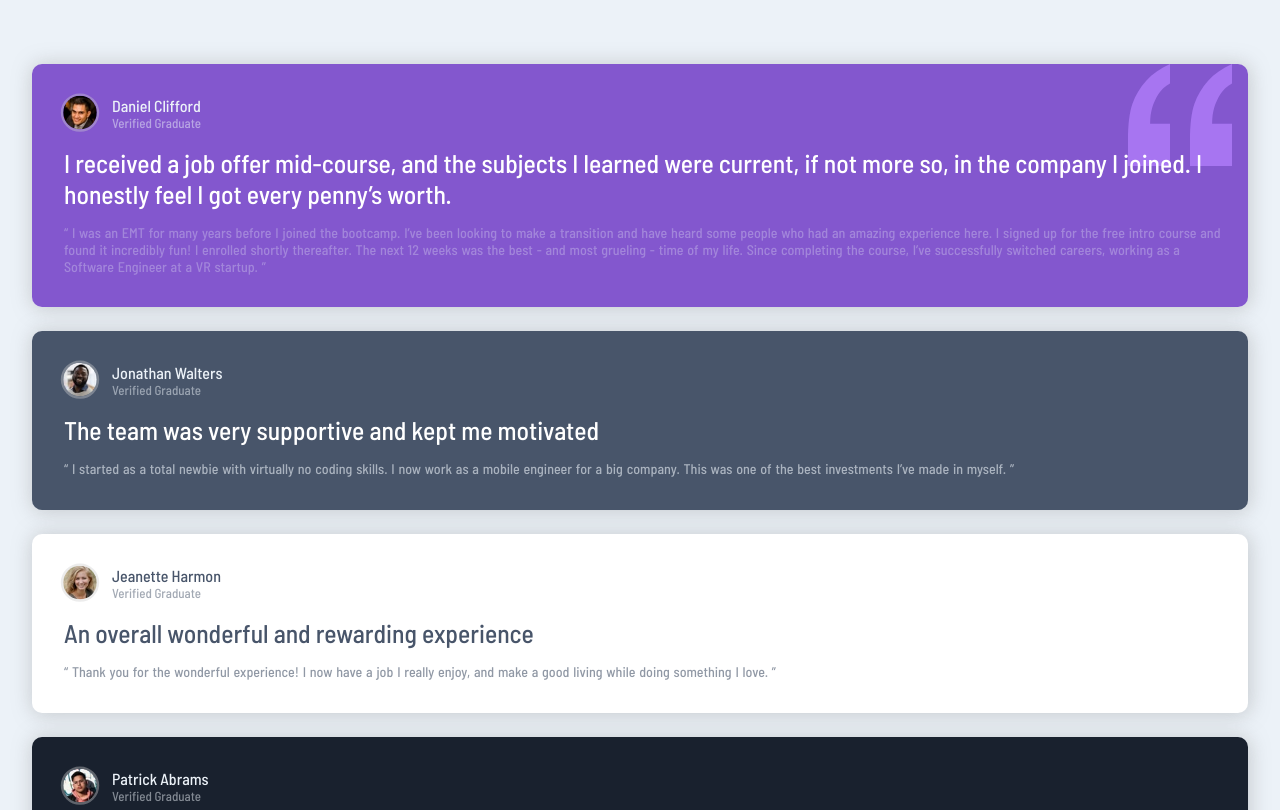
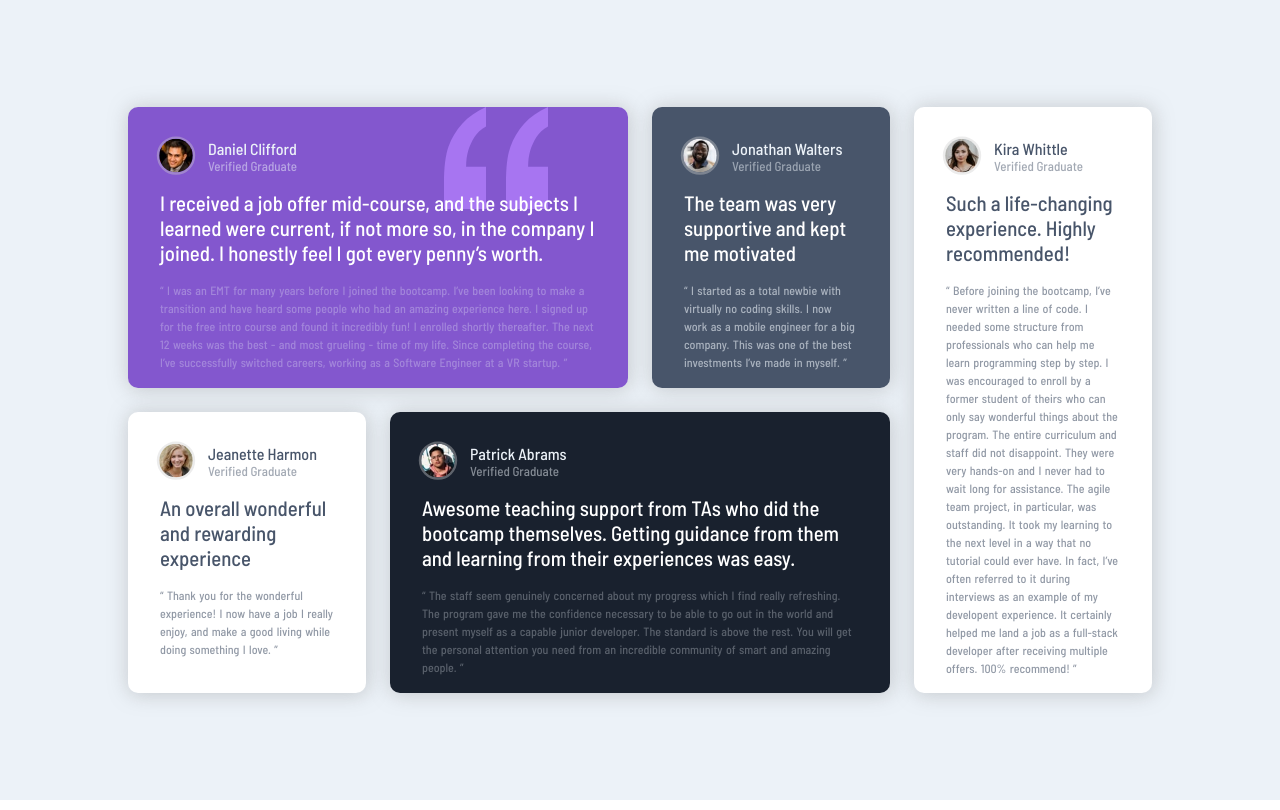
Before and after one commit to WendellRodriguesAmaral/testimonials-grid-section-main, a plain HTML site: page index.html in a window 1280 px wide. Shown: the top 810 px of the page. Drawn offline with Linux system fonts and the light colour scheme.

Commit message:
finish mobile and desktop version

```diff
--- a/style.css
+++ b/style.css
@@ -15,7 +15,7 @@
 
 .every-cards{
     width: auto;
-    height: auto;
+    /* height: auto; */
     display: flex;
     flex-direction: column;
     gap: 1.5rem;
@@ -120,3 +120,71 @@ div.Kira-card .identifier .info-person p, .Kira-card .text>div>p {
 .Kira-card .text .testimonial p{
     opacity: 60%;
  }
+
+/*FINISH THE MOBILE VERSION*/
+
+@media(min-width:768px){
+    .all{
+        display: flex;
+        justify-content:center;
+        align-items:center;
+        padding:0;
+    }
+
+    .every-cards{
+        width: 80%;
+        display:grid;
+        grid-template-columns: 1fr 1fr 1fr 1fr;
+        grid-template-rows: 1fr 1fr;
+    }
+    div.card{
+        padding-right: 2rem;
+        padding-bottom: 1rem;
+    }
+    .Daniel-card{
+        grid-row-start: 1;
+        grid-row-end: 2;
+        grid-column-start:1;
+        grid-column-end: 3;
+    }
+
+    .Jeanette-card{
+        grid-column-start:1;
+        grid-column-end:2;
+        grid-row-start: 2;
+        grid-row-end: 3;
+        }
+
+.Patrick-card{
+    grid-column-start:2;
+    grid-column-end: 4;
+    grid-row-start: 2;
+    grid-row-end:3;
+}
+
+.Kira-card{
+    grid-column-start:4;
+    grid-column-end: 5;
+    grid-row-start: 1;
+    grid-row-end:3;
+}
+
+div.card>img.quotation{
+    right:5rem;
+}
+
+div.title-testimonial>p{
+    font-size:1.3rem;
+}
+
+.testimonial>p{
+
+    font-size: 12px;
+    line-height:1.5;
+    word-spacing: 1px;
+    /* padding-right: 2rem; */
+}
+
+
+
+}
```
